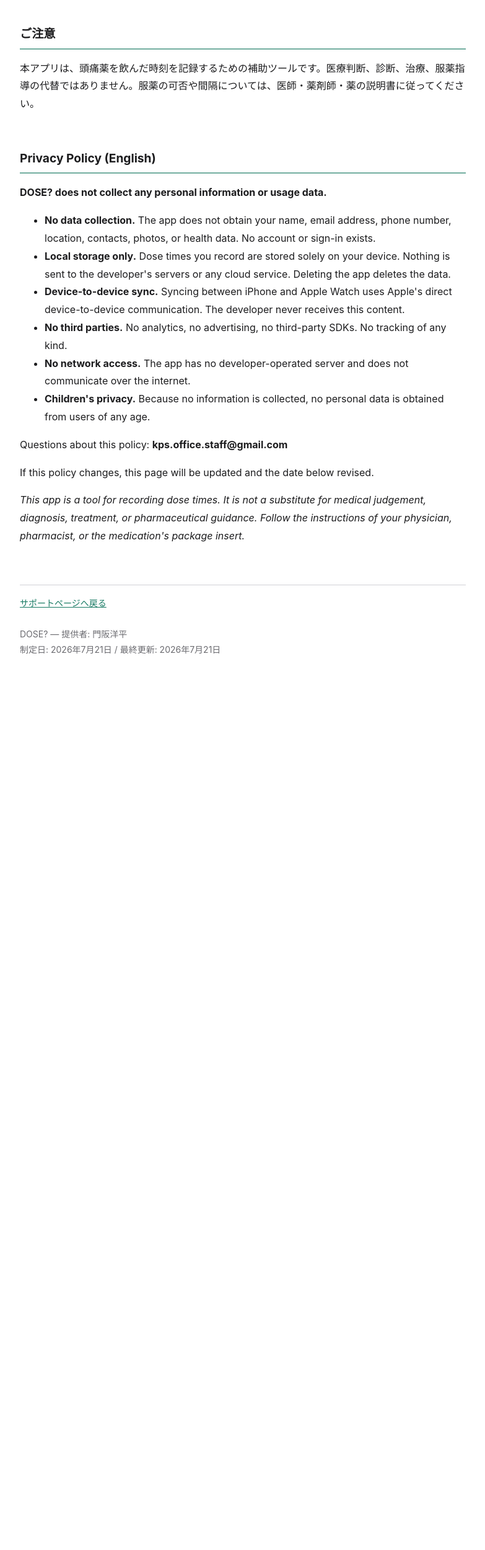
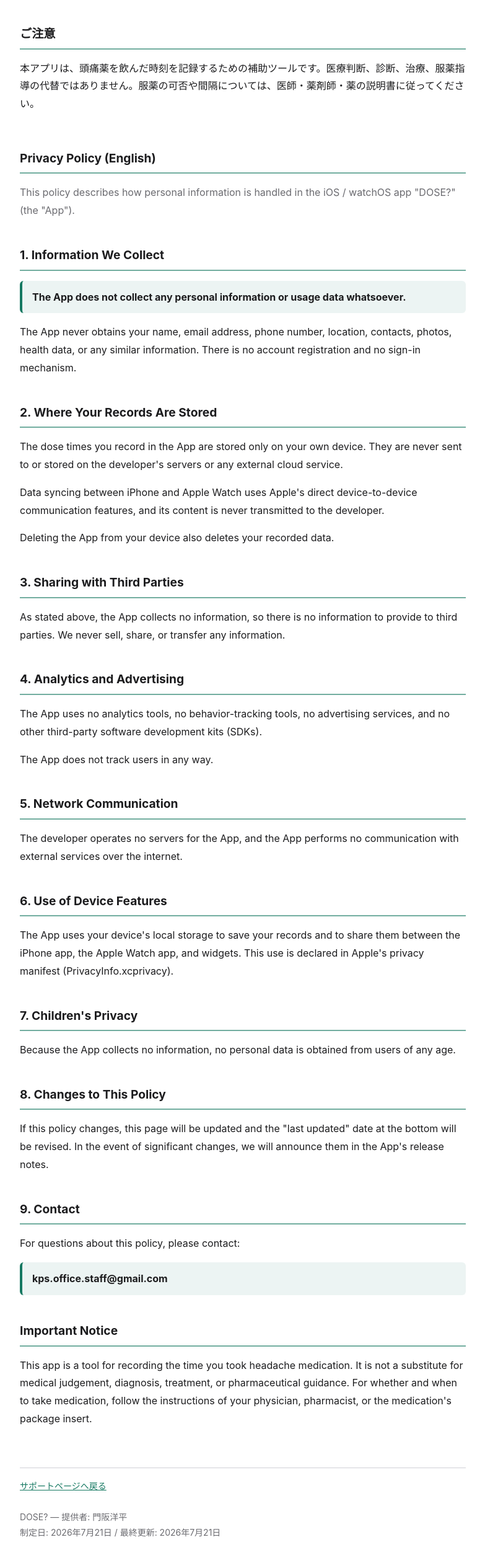
Before and after one commit to KADO3-droid/dose-support, a plain HTML site: page privacy.html in a window 1280 px wide. Shown: the part 1862-4362 px from the top of the page at 62% size, without its empty margins (248-1031 px from the left). Before the commit the page ends 2987 px from the top, so only its background shows below. Drawn offline with Linux system fonts and the light colour scheme.

Commit message:
Expand English sections to full parity with Japanese
Support page: full FAQ (7 questions), bug-report info list,
response-time note. Privacy policy: all 9 numbered sections
including device-features declaration and policy-change notice.

Co-Authored-By: Claude Opus 4.8 <noreply@anthropic.com>

```diff
--- a/privacy.html
+++ b/privacy.html
@@ -66,18 +66,42 @@
 
 <div class="en">
 <h2>Privacy Policy (English)</h2>
-<p><strong>DOSE? does not collect any personal information or usage data.</strong></p>
-<ul>
-  <li><strong>No data collection.</strong> The app does not obtain your name, email address, phone number, location, contacts, photos, or health data. No account or sign-in exists.</li>
-  <li><strong>Local storage only.</strong> Dose times you record are stored solely on your device. Nothing is sent to the developer's servers or any cloud service. Deleting the app deletes the data.</li>
-  <li><strong>Device-to-device sync.</strong> Syncing between iPhone and Apple Watch uses Apple's direct device-to-device communication. The developer never receives this content.</li>
-  <li><strong>No third parties.</strong> No analytics, no advertising, no third-party SDKs. No tracking of any kind.</li>
-  <li><strong>No network access.</strong> The app has no developer-operated server and does not communicate over the internet.</li>
-  <li><strong>Children's privacy.</strong> Because no information is collected, no personal data is obtained from users of any age.</li>
-</ul>
-<p>Questions about this policy: <strong>kps.office.staff@gmail.com</strong></p>
-<p>If this policy changes, this page will be updated and the date below revised.</p>
-<p><em>This app is a tool for recording dose times. It is not a substitute for medical judgement, diagnosis, treatment, or pharmaceutical guidance. Follow the instructions of your physician, pharmacist, or the medication's package insert.</em></p>
+<p class="lead">This policy describes how personal information is handled in the iOS / watchOS app "DOSE?" (the "App").</p>
+
+<h2>1. Information We Collect</h2>
+<p class="note"><strong>The App does not collect any personal information or usage data whatsoever.</strong></p>
+<p>The App never obtains your name, email address, phone number, location, contacts, photos, health data, or any similar information. There is no account registration and no sign-in mechanism.</p>
+
+<h2>2. Where Your Records Are Stored</h2>
+<p>The dose times you record in the App are stored only on your own device. They are never sent to or stored on the developer's servers or any external cloud service.</p>
+<p>Data syncing between iPhone and Apple Watch uses Apple's direct device-to-device communication features, and its content is never transmitted to the developer.</p>
+<p>Deleting the App from your device also deletes your recorded data.</p>
+
+<h2>3. Sharing with Third Parties</h2>
+<p>As stated above, the App collects no information, so there is no information to provide to third parties. We never sell, share, or transfer any information.</p>
+
+<h2>4. Analytics and Advertising</h2>
+<p>The App uses no analytics tools, no behavior-tracking tools, no advertising services, and no other third-party software development kits (SDKs).</p>
+<p>The App does not track users in any way.</p>
+
+<h2>5. Network Communication</h2>
+<p>The developer operates no servers for the App, and the App performs no communication with external services over the internet.</p>
+
+<h2>6. Use of Device Features</h2>
+<p>The App uses your device's local storage to save your records and to share them between the iPhone app, the Apple Watch app, and widgets. This use is declared in Apple's privacy manifest (PrivacyInfo.xcprivacy).</p>
+
+<h2>7. Children's Privacy</h2>
+<p>Because the App collects no information, no personal data is obtained from users of any age.</p>
+
+<h2>8. Changes to This Policy</h2>
+<p>If this policy changes, this page will be updated and the "last updated" date at the bottom will be revised. In the event of significant changes, we will announce them in the App's release notes.</p>
+
+<h2>9. Contact</h2>
+<p>For questions about this policy, please contact:</p>
+<p class="note"><strong>kps.office.staff@gmail.com</strong></p>
+
+<h2>Important Notice</h2>
+<p>This app is a tool for recording the time you took headache medication. It is not a substitute for medical judgement, diagnosis, treatment, or pharmaceutical guidance. For whether and when to take medication, follow the instructions of your physician, pharmacist, or the medication's package insert.</p>
 </div>
 
 <footer>
```
Also changed, not shown: index.html (+48 -9 lines).
